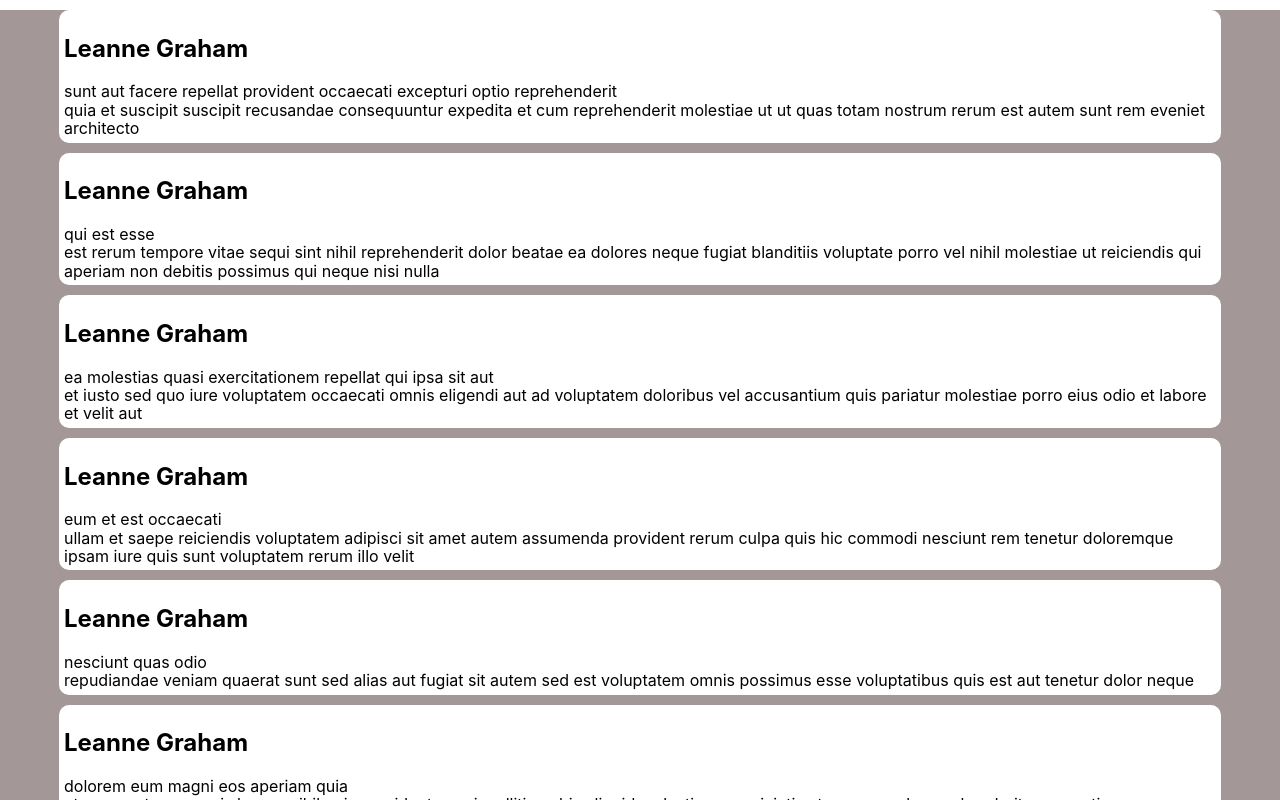
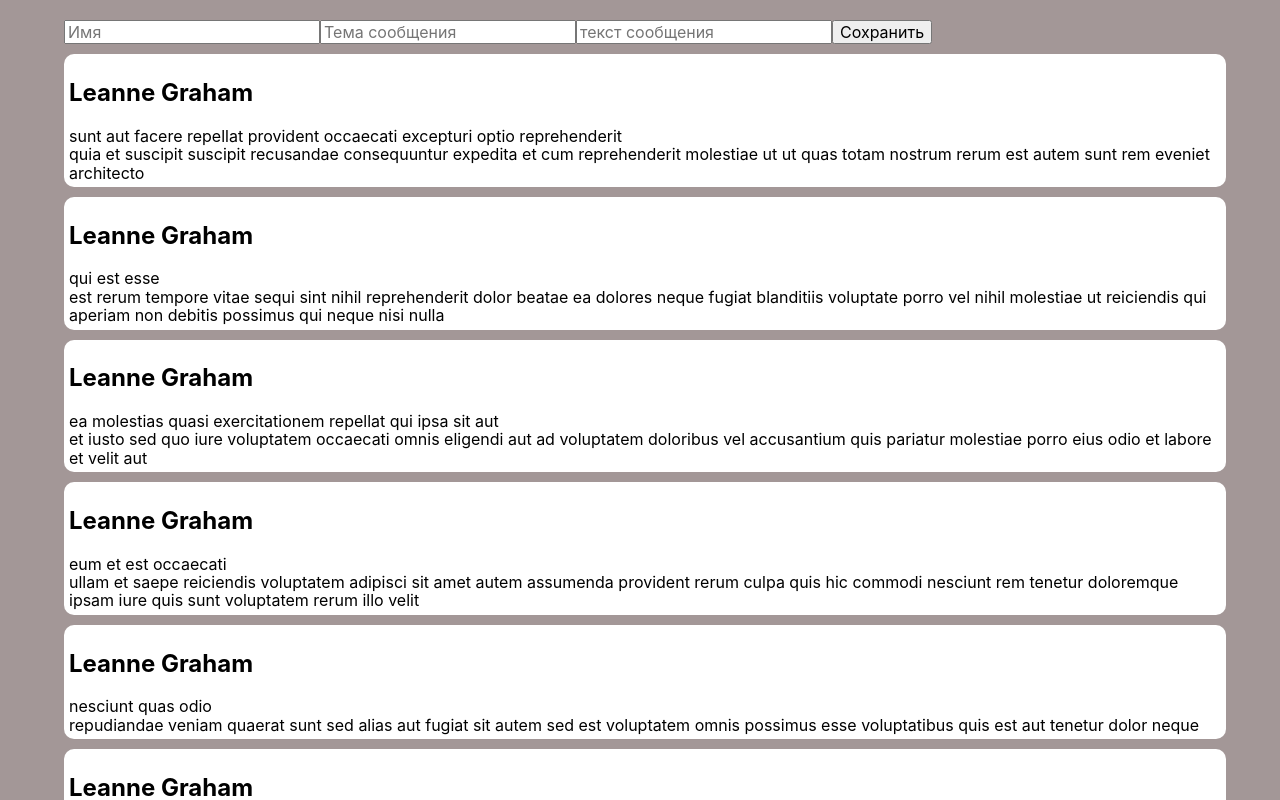
Before and after one commit to AleksandrV-git/SPA-users-albums---posts, a React (Create React App) app: page / in a window 1280 px wide. Shown: the top 800 px of the page. Built offline with nearby package versions, Linux system fonts and the light colour scheme.

Commit message:
add postForm component, fix App & Post, add handleAddPost

```diff
--- a/src/blocks/list-item/list-item.css
+++ b/src/blocks/list-item/list-item.css
@@ -1,7 +1,6 @@
 .list-item {
   width: 100%;
   min-width: 1px;
-  max-width: 90%;
   margin: 10px auto;
   padding: 5px;
   background-color: #fff;
--- /dev/null
+++ b/src/blocks/post-list/post-list.css
@@ -0,0 +1,3 @@
+.post-list {
+  width: 90%;
+}
--- /dev/null
+++ b/src/blocks/postform/postform.css
@@ -0,0 +1,3 @@
+.postform {
+  margin-top: 20px;
+}
--- a/src/blocks/root/root.css
+++ b/src/blocks/root/root.css
@@ -1,5 +1,8 @@
 
 .root {
+  display: flex;
+  flex-direction: column;
+  align-items: center;
   min-height: 100vh;
   margin: auto;
   -webkit-font-smoothing: antialiased;
--- a/src/components/App.js
+++ b/src/components/App.js
@@ -3,6 +3,7 @@ import usersArr from './users';
 import postsArr from './posts';
 import User from './User';
 import Post from './Post';
+import PostForm from './PostForm';
 
 function App() {
 
@@ -25,8 +26,8 @@ function App() {
     //   .catch((err) => { console.log(`Ошибка: ${err}`); })
   }
 
-  function setPostOwners() {
-
+  function handleAddPost(post) {
+    setPosts([...posts, post]);
   }
 
   React.useEffect(() => {
@@ -36,15 +37,19 @@ function App() {
 
   return (
     <div className="root">
-      <header className="App-header">
+      <header className="">
       </header>
       {/* {users.map((user, i) => {
           return <User key={user.id} user={user}/>
       })} */}
-      {posts.map((post, i) => {
-          users.forEach(user => {if (user.id == post.userId) {post.ownerName = user.name}})
-          return <Post key={post.id} post={post}/>
-      })}
+      <div className='post-list'>
+        <PostForm onAddPost={handleAddPost}/>
+        {posts.map((post, i) => {
+          users.forEach(user => { if (user.id == post.userId) { post.ownerName = user.name } })
+          return <Post key={post.id} post={post} />
+        })}
+      </div>
+
     </div>
   );
 }
--- a/src/components/Post.js
+++ b/src/components/Post.js
@@ -4,7 +4,6 @@ import React from 'react';
 const Post = React.memo((props) => {
  // const currentUser = React.useContext(CurrentUserContext);
   const post = props.post;
-  console.log(post);
 //   const isOwn = card.owner._id === currentUser._id;
 //   const cardDeleteButtonStyle = isOwn ? "block" : 'none';
 //   const isLiked = card.likes.some(i => i._id === currentUser._id);
@@ -15,7 +14,8 @@ const Post = React.memo((props) => {
   return (
     <>
     <div className="list-item">
-      <h2>{post.ownerName}</h2>
+    {/* если не задано ownerName используется заданное через форму имя в userId */}
+      <h2>{post.ownerName || post.userId}</h2>
       <div className=""></div>
       <div className="">{post.title}</div>
       <div className="">{post.body}</div>
--- /dev/null
+++ b/src/components/PostForm.js
@@ -0,0 +1,45 @@
+import React from 'react';
+
+function PopupForm(props) {
+
+  const [name, setName] = React.useState('');
+  const [messageText, setMessageText] = React.useState('');
+  const [title, setTitle] = React.useState('');
+
+  function handleName(e) {
+    setName(e.target.value);
+  }
+
+  function handleMessageText(e) {
+    setMessageText(e.target.value);
+  }
+  function handleTitle(e) {
+    setTitle(e.target.value);
+  }
+
+  function handleSubmit(e) {
+    e.preventDefault();
+    props.onAddPost({
+      userId: name,
+      id: null,
+      title: 'bla',
+      body: messageText,
+    });
+  }
+
+  return (
+    <>
+      <form className="postform" onSubmit={handleSubmit} name={props.formName}>
+        <input value={name} onChange={handleName} id="name" type="text" name="name"
+          className="" placeholder="Имя" required minLength="2" maxLength="30" />
+        <input value={title} onChange={handleTitle} id="title" type="text" name="title"
+          className="" placeholder="Тема сообщения" required minLength="2" maxLength="30" />
+        <input value={messageText} onChange={handleMessageText} id="message" type="text" name="message"
+          className="" placeholder="текст сообщения" required minLength="2" maxLength="100" />
+        <button className="button">Сохранить</button>
+      </form>
+    </>
+  );
+}
+
+export default PopupForm;
--- a/src/index.css
+++ b/src/index.css
@@ -1,6 +1,8 @@
 @import url(vendor/normalize.css);
 @import url(blocks/root/root.css);
 @import url(blocks/list-item/list-item.css);
+@import url(blocks/post-list/post-list.css);
+@import url(blocks/postform/postform.css);
 
 /* модификаторы блоков */
 
```
Also changed, not shown: 1 other file (tests, documents, lock files or other folders).
